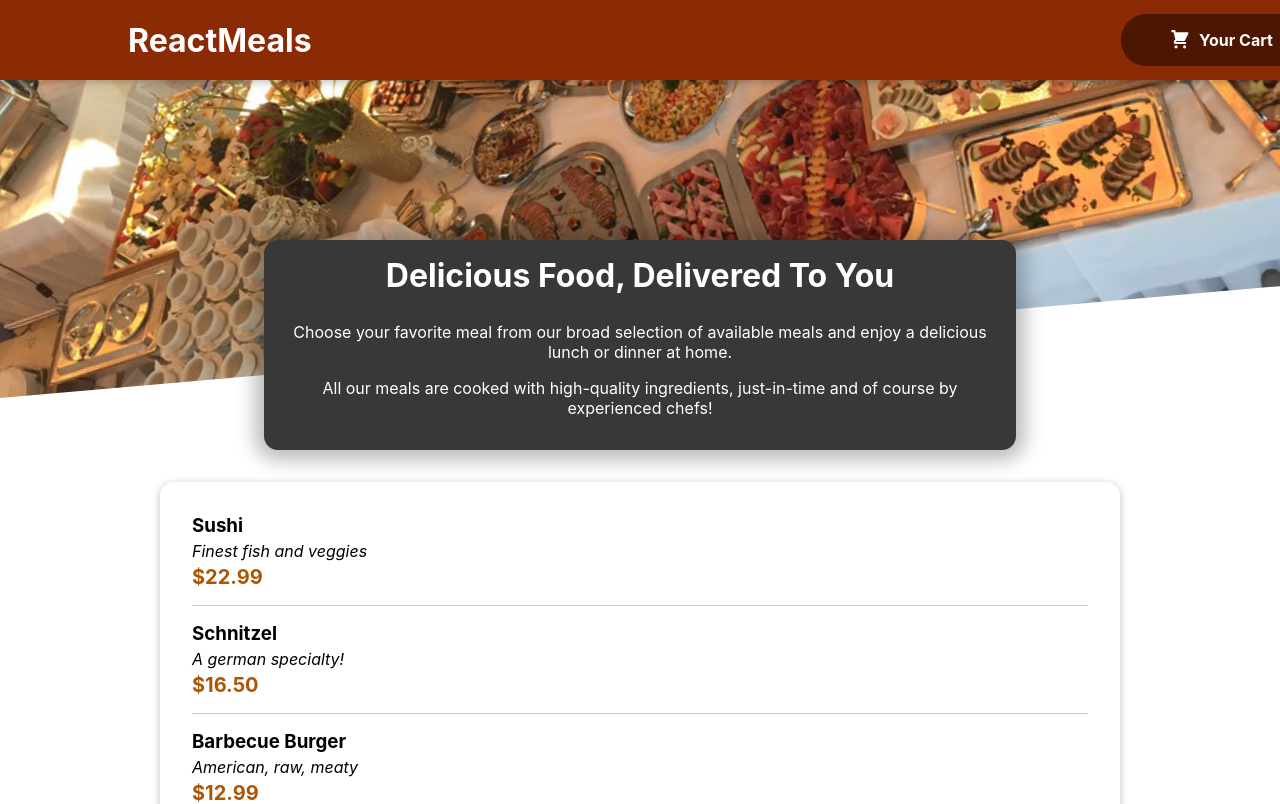
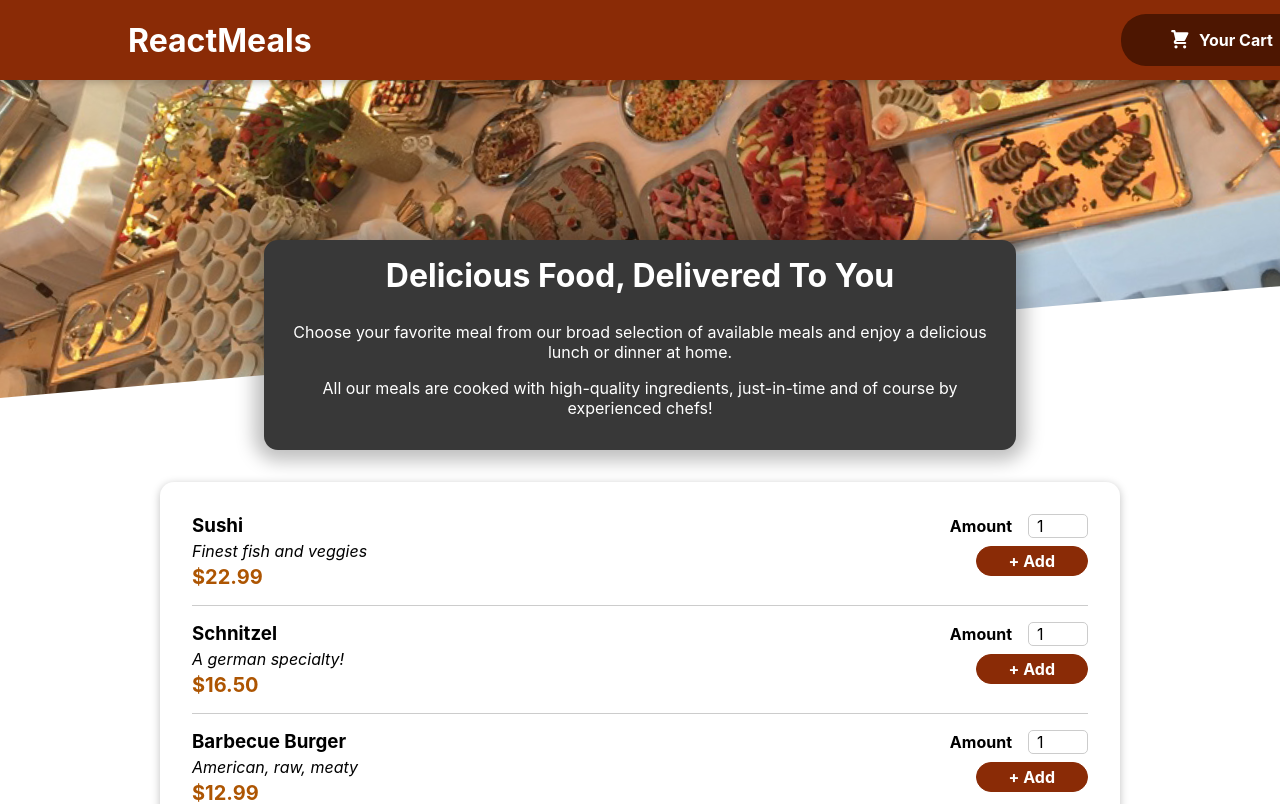
Before and after one commit to BhargaviMupparaju/FoodOrderApp, a React (Create React App) app in the folder foodorder/: page / in a window 1280 px wide. Shown: the top 804 px of the page. Built offline with nearby package versions, Linux system fonts and the light colour scheme.

Commit message:
Added the mealitem form to add the items quantity (#3)

```diff
--- a/foodorder/src/components/Meals/AvailableMeals.js
+++ b/foodorder/src/components/Meals/AvailableMeals.js
@@ -30,8 +30,8 @@
 ];
 
 const AvailableMeals = () => {
-	const mealsList = DUMMY_MEALS.map((meal) => <MealItem key={meal.id} name={meal.name} description={meal.description} price={meal.price} />); //Here we send
-    //necessary props through the map.
+	const mealsList = DUMMY_MEALS.map((meal) => <MealItem id={meal.id} name={meal.name} description={meal.description} price={meal.price} />); //Here we send
+	//necessary props through the map.
 	return (
 		<section className={classes.meals}>
 			<Card>
--- a/foodorder/src/components/Meals/MealItem/MealItem.js
+++ b/foodorder/src/components/Meals/MealItem/MealItem.js
@@ -1,4 +1,5 @@
 import classes from "./MealItem.module.css";
+import MealItemForm from "./MealItemForm";
 
 const MealItem = (props) => {
 	const price = `$${props.price.toFixed(2)}`; // It will fix the decimal place to two numbers.
@@ -9,6 +10,9 @@
 				<div className={classes.description}>{props.description}</div>
 				<div className={classes.price}>{price}</div>
 			</div>
+			<div>
+				<MealItemForm id={props.id} />
+			</div>
 		</li>
 	);
 };
--- /dev/null
+++ b/foodorder/src/components/Meals/MealItem/MealItemForm.js
@@ -0,0 +1,23 @@
+import classes from "./MealItemForm.module.css";
+import Input from "../../UI/Input";
+const MealItemForm = (props) => {
+	return (
+		<form className={classes.form}>
+			<Input
+				label="Amount"
+				input={{
+					id: "amount_" + props.id,
+					type: "number",
+					min: "1",
+					max: "5",
+					step: "1",
+					defaultValue: "1",
+				}}
+				// Here we are sending the input object to the Input.js with the label amount. There we can extract the object with the spread operator.
+			/>
+			<button>+ Add</button>
+		</form>
+	);
+};
+
+export default MealItemForm;
--- /dev/null
+++ b/foodorder/src/components/Meals/MealItem/MealItemForm.module.css
@@ -0,0 +1,20 @@
+.form {
+	text-align: right;
+}
+
+.form button {
+	font: inherit;
+	cursor: pointer;
+	background-color: #8a2b06;
+	border: 1px solid #8a2b06;
+	color: white;
+	padding: 0.25rem 2rem;
+	border-radius: 20px;
+	font-weight: bold;
+}
+
+.form button:hover,
+.form button:active {
+	background-color: #641e03;
+	border-color: #641e03;
+}
--- /dev/null
+++ b/foodorder/src/components/UI/Input.js
@@ -0,0 +1,14 @@
+import classes from "./Input.module.css";
+
+const Input = (props) => {
+	return (
+		<div className={classes.input}>
+			<label htmlFor={props.input.id}>{props.label}</label>
+			<input {...props.input} />
+            {/* Here we used the htmlFor to associate the input.id to the input tag. since the props.input is the object in MealItem component
+            We can just use the spread operator to get all the values in the input object. */}
+		</div>
+	);
+};
+
+export default Input;
--- /dev/null
+++ b/foodorder/src/components/UI/Input.module.css
@@ -0,0 +1,18 @@
+.input {
+	display: flex;
+	align-items: center;
+	margin-bottom: 0.5rem;
+}
+
+.input label {
+	font-weight: bold;
+	margin-right: 1rem;
+}
+
+.input input {
+	width: 3rem;
+	border-radius: 5px;
+	border: 1px solid #ccc;
+	font: inherit;
+	padding-left: 0.5rem;
+}
```
